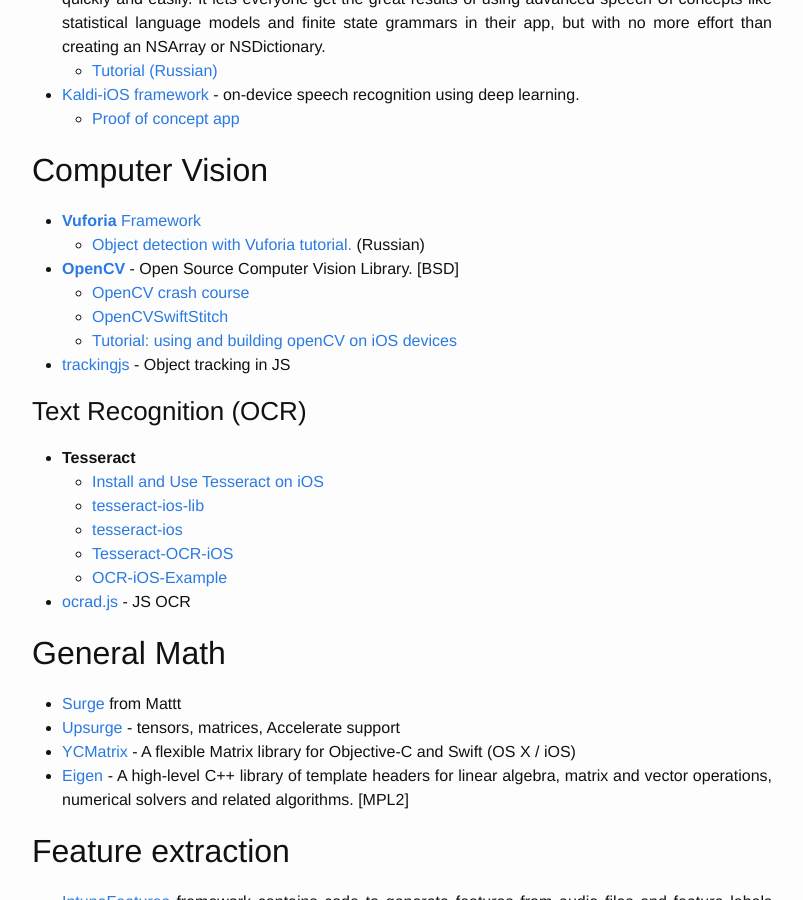
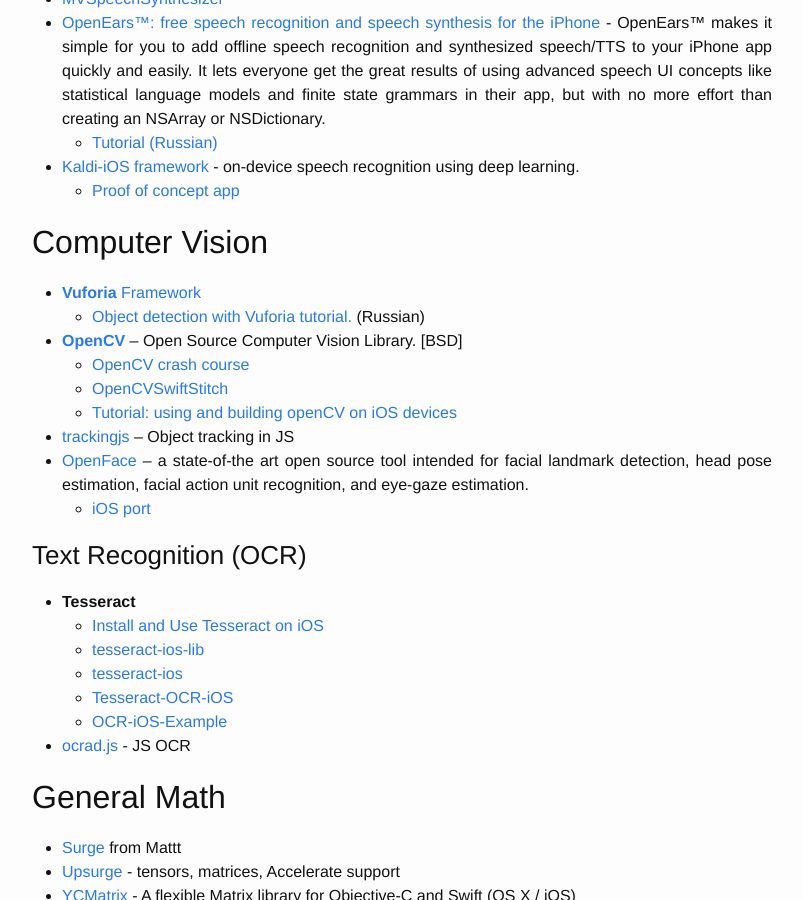
Before and after one commit to alexsosn/alexsosn.github.io, a Jekyll site: the page built from _posts/2015-11-05-iOS-ML.markdown, in a window 1280 px wide and 900 px high, scrolled down 4965 px. Shown: the whole window, without its empty margins (238-1041 px from the left). Built offline with Jekyll 4.4.1, drawn with Linux system fonts in a browser that asks for light colours; some of the changed text lies outside the part shown.

Commit message:
dlib, openface

```diff
--- a/_posts/2015-11-05-iOS-ML.markdown
+++ b/_posts/2015-11-05-iOS-ML.markdown
@@ -93,6 +93,7 @@ The following algorithms are currently available: Gradient Descent Backpropagati
 	* [Documentation](http://stem.readthedocs.io/en/latest/)
 * [multilinear-math](https://github.com/vincentherrmann/multilinear-math) - Swift library for tensor operations, machine learning and artificial intelligence
 * [MLKit](https://github.com/Somnibyte/MLKit) - regressions, cross-validation, data splitting.
+* [dlib](http://dlib.net/) is a C++ framework which contains 30+ machine learning algorithms and different useful additions. It's relatively easy to port it to iOS: you just need to get rid of GUI and http-related source files.
 
 * **Kalvar Lin's libraries**
 	* [ios-BPN-NeuralNetwork](https://github.com/Kalvar/ios-BPN-NeuralNetwork) - 3-layer neural network + back propagation.
@@ -163,13 +164,15 @@ An Objective-C implementation of Twitter's text processing library. The library
 * [**Vuforia** Framework](https://developer.vuforia.com/downloads/sdk)
 	* [Object detection with Vuforia tutorial.](http://habrahabr.ru/company/dataart/blog/256385/) \(Russian\)
 
-* **[OpenCV](http://opencv.org)** - Open Source Computer Vision Library. [BSD]
+* **[OpenCV](http://opencv.org)** – Open Source Computer Vision Library. [BSD]
 	* [OpenCV crash course](http://www.pyimagesearch.com/free-opencv-crash-course/
 )
 	* [OpenCVSwiftStitch](https://github.com/foundry/OpenCVSwiftStitch)
 	* [Tutorial: using and building openCV on iOS devices](http://maniacdev.com/2011/07/tutorial-using-and-building-opencv-open-computer-vision-on-ios-devices)
 
-* [trackingjs](http://trackingjs.com/) - Object tracking in JS
+* [trackingjs](http://trackingjs.com/) – Object tracking in JS
+* [OpenFace](https://github.com/TadasBaltrusaitis/OpenFace) – a state-of-the art open source tool intended for facial landmark detection, head pose estimation, facial action unit recognition, and eye-gaze estimation.
+	* [iOS port](https://github.com/FaceAR/OpenFaceIOS)
 
 ### Text Recognition (OCR)
 * **Tesseract**
```
Also changed, not shown: other parts of _posts/2015-11-05-iOS-ML.markdown (+1 -1 lines).
